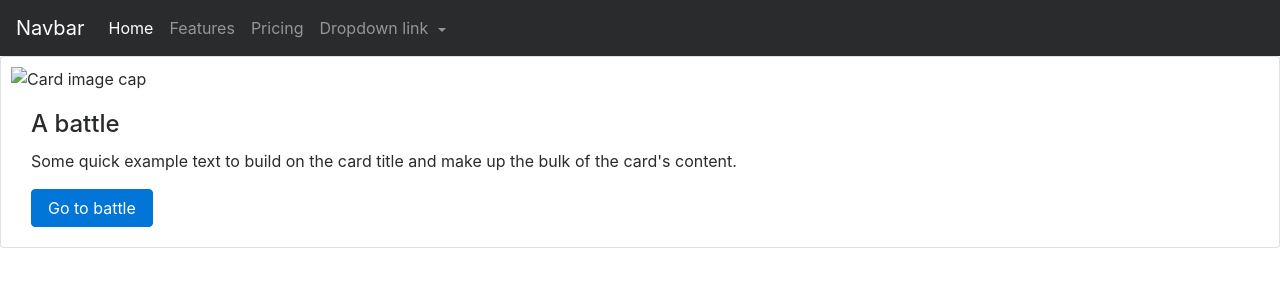
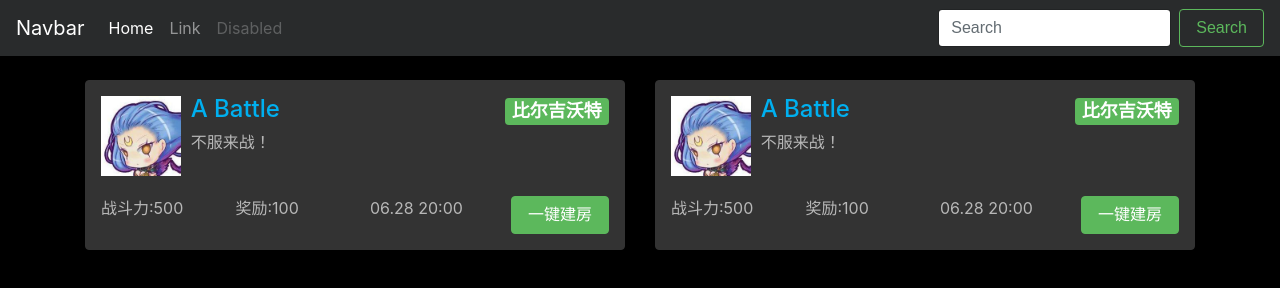
Before and after one commit to CYangCode/nodeweb, a website: page index.html in a window 1280 px wide. Drawn offline with nearby package versions, Linux system fonts and the light colour scheme; a script that the page names is missing.

Commit message:
2017 6 28 Battle Card Update

```diff
--- a/index.html
+++ b/index.html
@@ -1,52 +1,177 @@
 <!DOCTYPE html>
 <html>
   <head>
+	<meta charset="UTF-8">
     <title>Context Menu</title>
     <script src="https://cdnjs.cloudflare.com/ajax/libs/tether/1.4.0/js/tether.min.js"></script>
     <link href="https://cdnjs.cloudflare.com/ajax/libs/twitter-bootstrap/4.0.0-alpha.6/css/bootstrap.min.css" rel="stylesheet">
     <!-- <script src="http://apps.bdimg.com/libs/bootstrap/3.3.0/css/bootstrap-theme.min.css"></script> -->
     <script src="https://cdnjs.cloudflare.com/ajax/libs/jquery/3.2.1/jquery.min.js"></script>
     <script src="https://cdnjs.cloudflare.com/ajax/libs/twitter-bootstrap/4.0.0-alpha.6/js/bootstrap.min.js"></script>
+	<style>
+
+	 body{
+	   background: #000000;
+	   padding-top: 70px;
+	   padding-left: 15px;
+	   padding-right: 15px;
+	 }
+	 .navbar{
+	   -webkit-user-select:none;
+	   -webkit-app-region:drag;
+	 }
+
+	 .battle-panel {
+	   background-color: #333;
+	   border-color: #333;
+	   /* 	   width: 48%; */
+	   margin: 10px 0% 1em;
+	   padding: 15px;
+	 }
+	 .battle-info {
+	   text-align: left;
+	 }
+
+	 .battle-teaser {
+	   width: 80px;
+	   height:80px;
+	   /* 	   margin: 2px 1% 2px; */
+	 }
+
+	 .server-badge {
+	   text-align: right;
+	 }
+	 #box-pad {
+	   height: 70px;
+	 }
+
+	 .battle-name {
+	   color: #00b0f0;
+	 }
+
+	 .battle-details {
+	   margin-top:20px;
+	   /* 	   margin-bottom: 10px; */
+	 }
+
+	 .align-right {
+	   text-align: right;
+	 }
+
+	 /* .battle-details > div {
+		vertical-align: middle;
+		} */
+
+	</style>
   </head>
-  <body style="width: 100%; height: 100%;">
+  <body style="width: 100%; height: 100%; ">
 
-    <nav class="navbar navbar-toggleable-md navbar-inverse bg-inverse">
-      <button class="navbar-toggler navbar-toggler-right" type="button" data-toggle="collapse" data-target="#navbarNavDropdown" aria-controls="navbarNavDropdown" aria-expanded="false" aria-label="Toggle navigation">
+	<!-- Navigator Bar(Using body padding to solve the 'fixed nav bar problem') -->
+
+    <nav class="navbar navbar-toggleable-md navbar-inverse fixed-top bg-inverse">
+      <button class="navbar-toggler navbar-toggler-right" type="button" data-toggle="collapse" data-target="#navbarSupportedContent" aria-controls="navbarSupportedContent" aria-expanded="false" aria-label="Toggle navigation">
 		<span class="navbar-toggler-icon"></span>
       </button>
       <a class="navbar-brand" href="#">Navbar</a>
-      <div class="collapse navbar-collapse" id="navbarNavDropdown">
-	<ul class="navbar-nav">
+
+      <div class="collapse navbar-collapse" id="navbarSupportedContent">
+		<ul class="navbar-nav mr-auto">
 		  <li class="nav-item active">
             <a class="nav-link" href="#">Home <span class="sr-only">(current)</span></a>
 		  </li>
 		  <li class="nav-item">
-            <a class="nav-link" href="#">Features</a>
+            <a class="nav-link" href="#">Link</a>
 		  </li>
 		  <li class="nav-item">
-            <a class="nav-link" href="#">Pricing</a>
-	  </li>
-	  <li class="nav-item dropdown">
-            <a class="nav-link dropdown-toggle" href="http://example.com" id="navbarDropdownMenuLink" data-toggle="dropdown" aria-haspopup="true" aria-expanded="false">
-              Dropdown link
-            </a>
-            <div class="dropdown-menu" aria-labelledby="navbarDropdownMenuLink">
-              <a class="dropdown-item" href="#">Action</a>
-
-            </div>
+            <a class="nav-link disabled" href="#">Disabled</a>
 		  </li>
 		</ul>
+		<form class="form-inline my-2 my-lg-0">
+		  <input class="form-control mr-sm-2" type="text" placeholder="Search">
+		  <button class="btn btn-outline-success my-2 my-sm-0" type="submit">Search</button>
+		</form>
       </div>
     </nav>
 
-    <div class="card" style="padding-top:10px; padding-left: 10px; padding-right: 10px;">
-      <img class="card-img-left" src="" alt="Card image cap">
-      <div class="card-block">
-	<h4 class="card-title">A battle</h4>
-	<p class="card-text">Some quick example text to build on the card title and make up the bulk of the card's content.</p>
-	<a href="#" class="btn btn-primary">Go to battle</a>
+
+
+
+	<!-- <div class="row">
+		 <div class="col-sm-4">
+
+		 </div>
+		 </div> -->
+
+	<!-- <div id="box-pad"></div> -->
+
+	<div class="container">
+	  <!-- Row for two battle cards -->
+	  <div class="row">
+		<!-- First Card -->
+		<div class="col-sm-6">
+
+		  <div class="battle-panel card card-inverse">
+			<!-- First row: battle teaser and server name -->
+			<div class="row">
+			  <div class="col-2 col-sm-2">
+				<img class="battle-teaser card-img-left" src="./media/imgs/timg-2.jpeg" alt="Card image cap">
+			  </div>
+			  <div class="battle-info col-4 col-sm-4">
+				<h4 class="battle-name">A Battle</h4>
+				<p>不服来战！</p>
+			  </div>
+			  <div class="server-badge col-6 col-sm-6">
+				<h4><span class="badge badge-success">比尔吉沃特</span></h4>
+			  </div>
+
+			  <!-- Second Row -->
+
+			</div>
+			<div class="battle-details row">
+			  <div class="col">战斗力:500</div>
+			  <div class="col">奖励:100</div>
+			  <div class="col">06.28 20:00</div>
+			  <div class="col align-right">
+				<button type="button" class="btn btn-success">一键建房</button>
 			  </div>
 			</div>
+		  </div>  <!-- end for card -->
+
+		</div><!-- end for col-sm-6 -->
+		<!-- Second Card -->
+		<div class="col-sm-6">
+
+		  <div class="battle-panel card card-inverse">
+			<!-- First row: battle teaser and server name -->
+			<div class="row">
+			  <div class="col-2 col-sm-2">
+				<img class="battle-teaser card-img-left" src="./media/imgs/timg-2.jpeg" alt="Card image cap">
+			  </div>
+			  <div class="battle-info col-4 col-sm-4">
+				<h4 class="battle-name">A Battle</h4>
+				<p>不服来战！</p>
+			  </div>
+			  <div class="server-badge col-6 col-sm-6">
+				<h4><span class="badge badge-success">比尔吉沃特</span></h4>
+			  </div>
+
+			  <!-- Second Row -->
+
+			</div>
+			<div class="battle-details row">
+			  <div class="col">战斗力:500</div>
+			  <div class="col">奖励:100</div>
+			  <div class="col">06.28 20:00</div>
+			  <div class="col align-right">
+				<button type="button" class="btn btn-success">一键建房</button>
+			  </div>
+			</div>
+		  </div>  <!-- end for card -->
+
+		</div>
+	  </div>
+	</div>
+
 
 
     <!-- <script src="../js/main.js"></script> -->
```
Also changed, not shown: .#index.html (deleted, +0 -1 lines), package.json (+15 -7 lines), media/imgs/timg-2.jpeg (added), media/imgs/timg.jpeg (added). Lines whose indentation alone changed are shown as unchanged.
